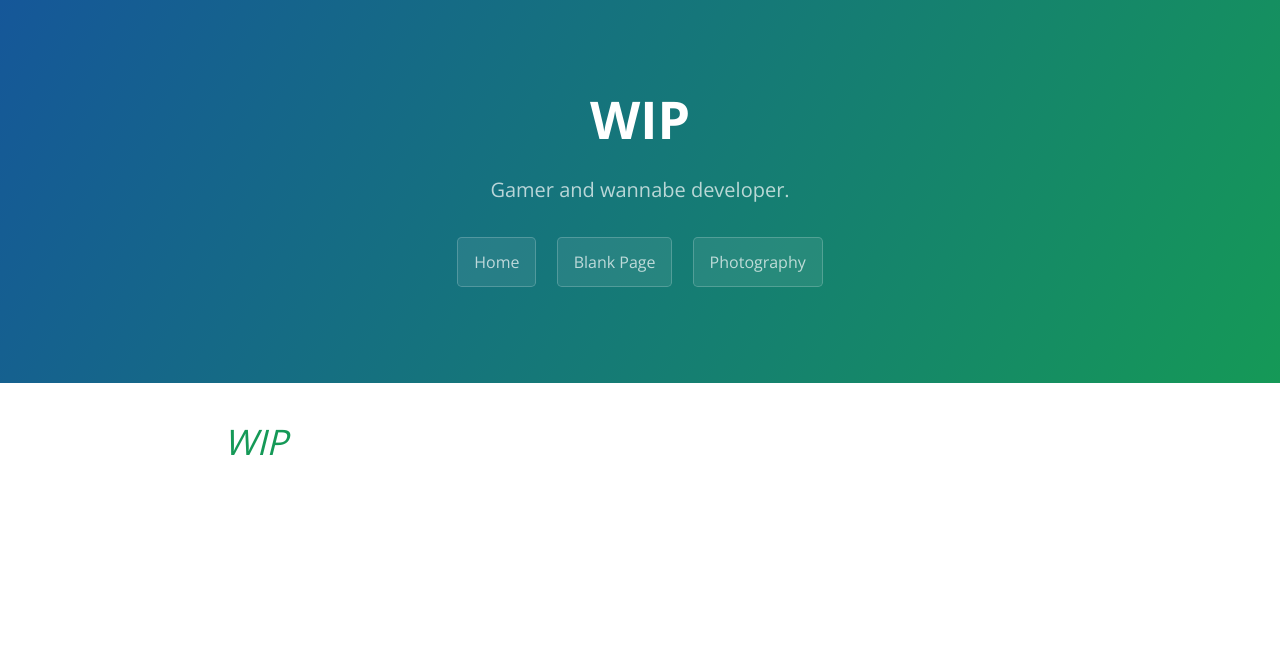
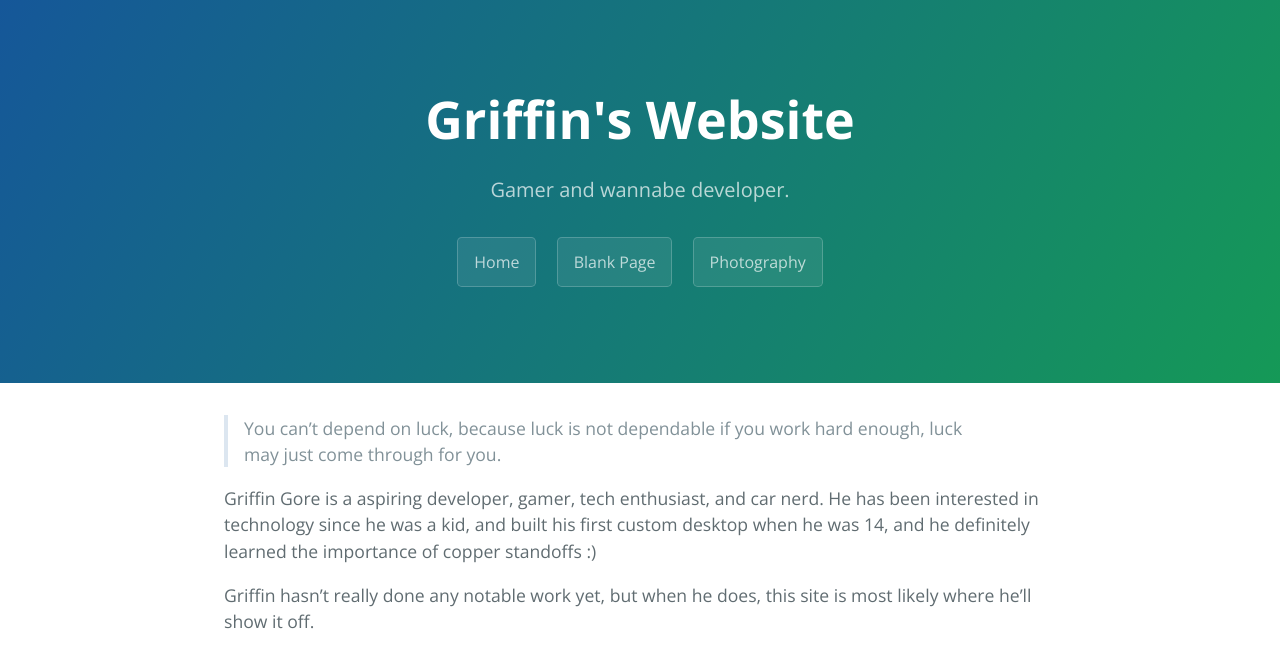
Before and after one commit to Ghgore/ghgore.github.io, a Jekyll site: the page built from index.md, in a window 1280 px wide. Shown: the top 668 px of the page. Built offline with Jekyll 4.4.1, drawn with Linux system fonts in a browser that asks for light colours; our own code applies the rules of GitHub Pages for plain Markdown files.

Commit message:
Added quote and short biography

```diff
--- a/index.md
+++ b/index.md
@@ -2,4 +2,8 @@
 layout: default
 ---
 
-# _WIP_
+> You can't depend on luck, because luck is not dependable if you work hard enough, luck may just come through for you.
+
+Griffin Gore is a aspiring developer, gamer, tech enthusiast, and car nerd. He has been interested in technology since he was a kid, and built his first custom desktop when he was 14, and he definitely learned the importance of copper standoffs :)
+
+Griffin hasn't really done any notable work yet, but when he does, this site is most likely where he'll show it off.
```
Also changed, not shown: 1 other file.
